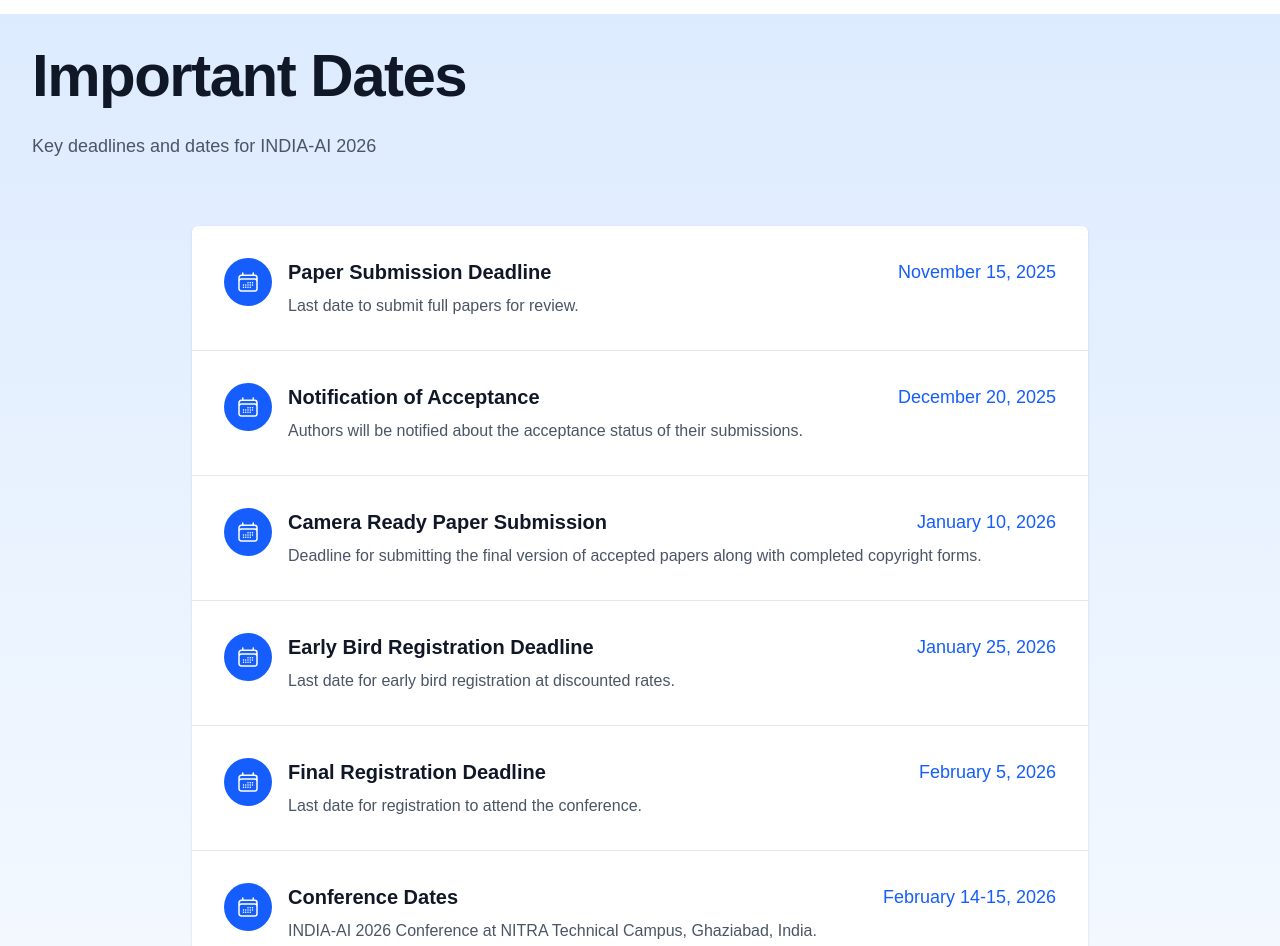
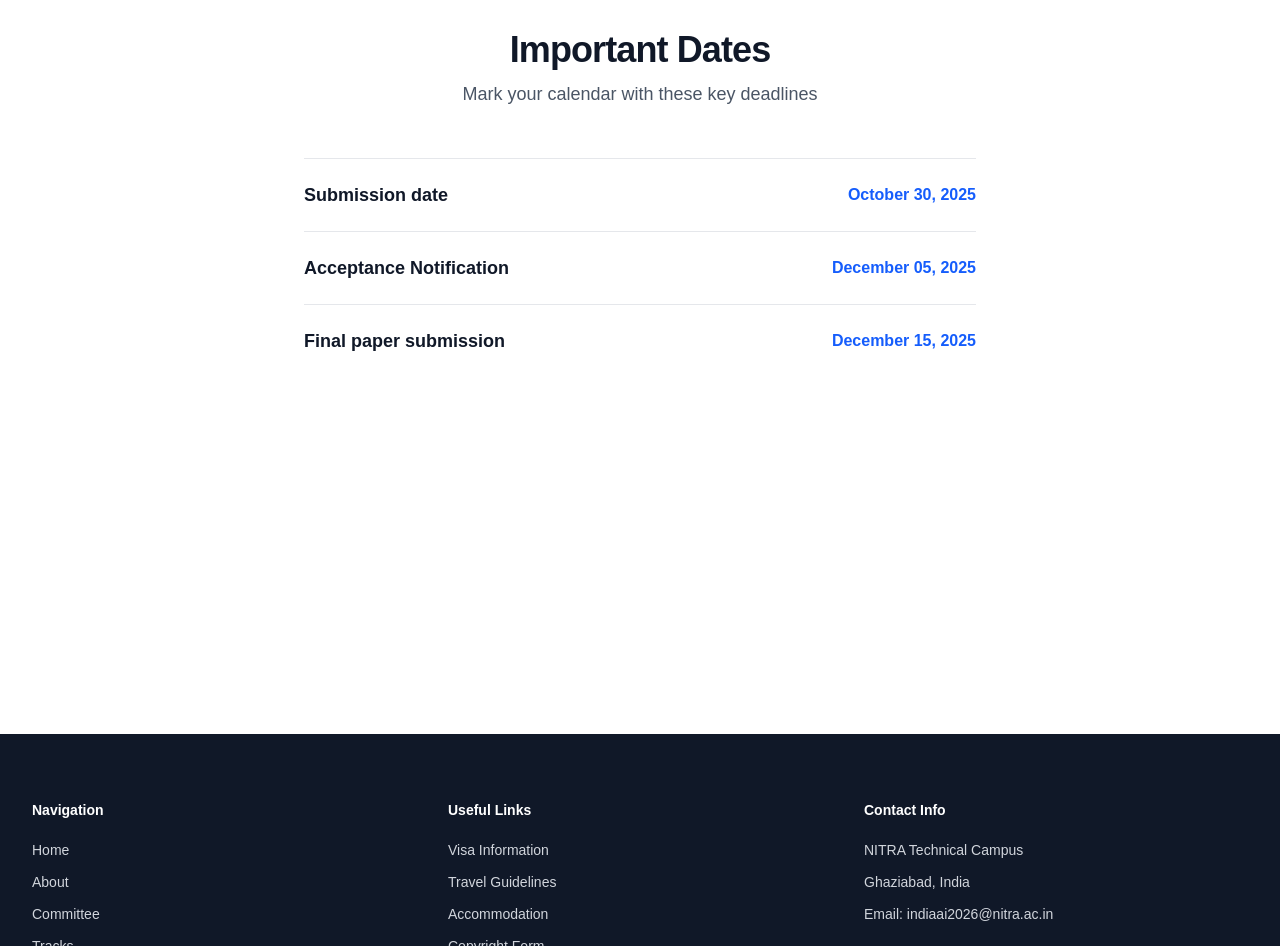
Before and after one commit to priyanshu07072004/india-ai, a Next.js app: page /dates in a window 1280 px wide. Shown: the part 66-1012 px from the top of the page. Built offline with nearby package versions, Linux system fonts and the light colour scheme.

Commit message:
changes in committee

```diff
--- a/app/components/ImportantDates.tsx
+++ b/app/components/ImportantDates.tsx
@@ -1,31 +1,20 @@
+
 'use client';
 
 import { motion } from 'framer-motion';
 
 const dates = [
   {
-    date: 'November 15, 2025',
-    description: 'Paper Submission Deadline',
+    date: 'October 30, 2025',
+    description: 'Submission date',
   },
   {
-    date: 'December 20, 2025',
-    description: 'Notification of Acceptance',
+    date: 'December 05, 2025',
+    description: 'Acceptance Notification',
   },
   {
-    date: 'January 10, 2026',
-    description: 'Camera Ready Paper Submission',
-  },
-  {
-    date: 'January 25, 2026',
-    description: 'Early Bird Registration Deadline',
-  },
-  {
-    date: 'February 5, 2026',
-    description: 'Final Registration Deadline',
-  },
-  {
-    date: 'February 14-15, 2026',
-    description: 'Conference Dates',
+    date: 'December 15, 2025',
+    description: 'Final paper submission',
   },
 ];
 
@@ -62,15 +51,6 @@
               </motion.li>
             ))}
           </ul>
-
-          <div className="mt-8 flex justify-center">
-            <a
-              href="/dates"
-              className="text-sm font-semibold leading-6 text-blue-600 hover:text-blue-500"
-            >
-              View detailed schedule <span aria-hidden="true">→</span>
-            </a>
-          </div>
         </div>
       </div>
     </div>
--- a/app/dates/page.tsx
+++ b/app/dates/page.tsx
@@ -1,100 +1,54 @@
-import { Metadata } from 'next';
+'use client';
 
-export const metadata: Metadata = {
-  title: 'Important Dates | INDIA-AI 2026',
-  description: 'Important Dates for the First International Conference on Innovations and Developments in Intelligent Applications with AI (INDIA-AI)',
-};
+import { motion } from 'framer-motion';
 
 const dates = [
   {
-    date: 'November 15, 2025',
-    description: 'Paper Submission Deadline',
-    details: 'Last date to submit full papers for review.',
+    date: 'October 30, 2025',
+    description: 'Submission date',
   },
   {
-    date: 'December 20, 2025',
-    description: 'Notification of Acceptance',
-    details: 'Authors will be notified about the acceptance status of their submissions.',
+    date: 'December 05, 2025',
+    description: 'Acceptance Notification',
   },
   {
-    date: 'January 10, 2026',
-    description: 'Camera Ready Paper Submission',
-    details: 'Deadline for submitting the final version of accepted papers along with completed copyright forms.',
-  },
-  {
-    date: 'January 25, 2026',
-    description: 'Early Bird Registration Deadline',
-    details: 'Last date for early bird registration at discounted rates.',
-  },
-  {
-    date: 'February 5, 2026',
-    description: 'Final Registration Deadline',
-    details: 'Last date for registration to attend the conference.',
-  },
-  {
-    date: 'February 14-15, 2026',
-    description: 'Conference Dates',
-    details: 'INDIA-AI 2026 Conference at NITRA Technical Campus, Ghaziabad, India.',
+    date: 'December 15, 2025',
+    description: 'Final paper submission',
   },
 ];
 
-export default function DatesPage() {
+export default function ImportantDates() {
   return (
-    <div className="pt-28 pb-16 bg-gradient-to-b from-blue-100 to-white">
+    <div className="bg-white py-16 sm:py-24">
       <div className="mx-auto max-w-7xl px-6 lg:px-8">
-        <div className="mx-auto max-w-2xl lg:mx-0">
-          <h1 className="text-4xl font-bold tracking-tight text-gray-900 sm:text-6xl">Important Dates</h1>
-          <p className="mt-6 text-lg leading-8 text-gray-600">
-            Key deadlines and dates for INDIA-AI 2026
+        <div className="mx-auto max-w-2xl text-center">
+          <h2 className="text-3xl font-bold tracking-tight text-gray-900 sm:text-4xl">Important Dates</h2>
+          <p className="mt-2 text-lg leading-8 text-gray-600">
+            Mark your calendar with these key deadlines
           </p>
         </div>
-
-        <div className="mx-auto mt-16 max-w-2xl lg:max-w-4xl">
-          <div className="mt-6">
-            <div className="overflow-hidden bg-white shadow sm:rounded-md">
-              <ul className="divide-y divide-gray-200">
-                {dates.map((item, index) => (
-                  <li key={index} className="px-6 py-8 sm:px-8">
-                    <div className="flex items-start gap-x-4">
-                      <div className="flex-shrink-0 bg-blue-600 rounded-full p-3">
-                        <svg className="h-6 w-6 text-white" fill="none" viewBox="0 0 24 24" strokeWidth={1.5} stroke="currentColor">
-                          <path strokeLinecap="round" strokeLinejoin="round" d="M6.75 3v2.25M17.25 3v2.25M3 18.75V7.5a2.25 2.25 0 012.25-2.25h13.5A2.25 2.25 0 0121 7.5v11.25m-18 0A2.25 2.25 0 005.25 21h13.5A2.25 2.25 0 0021 18.75m-18 0v-7.5A2.25 2.25 0 015.25 9h13.5A2.25 2.25 0 0121 11.25v7.5m-9-6h.008v.008H12v-.008zM12 15h.008v.008H12V15zm0 2.25h.008v.008H12v-.008zM9.75 15h.008v.008H9.75V15zm0 2.25h.008v.008H9.75v-.008zM7.5 15h.008v.008H7.5V15zm0 2.25h.008v.008H7.5v-.008zm6.75-4.5h.008v.008h-.008v-.008zm0 2.25h.008v.008h-.008V15zm0 2.25h.008v.008h-.008v-.008zm2.25-4.5h.008v.008H16.5v-.008zm0 2.25h.008v.008H16.5V15z" />
-                        </svg>
-                      </div>
-                      <div className="flex-1 min-w-0">
-                        <div className="flex items-center justify-between">
-                          <p className="text-xl font-semibold text-gray-900 truncate">{item.description}</p>
-                          <p className="mt-0 text-lg font-medium text-blue-600">{item.date}</p>
-                        </div>
-                        <p className="mt-2 text-base text-gray-600">{item.details}</p>
-                      </div>
-                    </div>
-                  </li>
-                ))}
-              </ul>
-            </div>
-          </div>
-
-          <div className="mt-12 bg-gray-50 p-6 rounded-lg">
-            <h2 className="text-2xl font-bold tracking-tight text-gray-900">Note</h2>
-            <div className="mt-4 text-lg text-gray-600">
-              <p className="mb-4">
-                All deadlines are at 11:59 PM Anywhere on Earth (AoE) time on the date listed.
-              </p>
-              <p>
-                Please ensure that all submissions and registrations are completed before the respective deadlines. Late submissions or registrations may not be accepted.
-              </p>
-            </div>
-          </div>
-
-          <div className="mt-12">
-            <h2 className="text-2xl font-bold tracking-tight text-gray-900">Conference Schedule</h2>
-            <div className="mt-4 text-lg text-gray-600">
-              <p>
-                The detailed conference schedule will be available closer to the event date. It will include information about keynote speakers, paper presentations, panel discussions, and other activities.
-              </p>
-            </div>
-          </div>
+        <div className="mx-auto mt-12 max-w-2xl border-t border-gray-200">
+          <ul className="divide-y divide-gray-200">
+            {dates.map((item, index) => (
+              <motion.li
+                key={item.date}
+                className="py-6 flex flex-col-reverse sm:flex-row sm:justify-between sm:gap-x-6"
+                initial={{ opacity: 0, y: 20 }}
+                animate={{ opacity: 1, y: 0 }}
+                transition={{ duration: 0.5, delay: index * 0.1 }}
+              >
+                <div className="mt-3 sm:mt-0">
+                  <p className="text-lg font-semibold leading-6 text-gray-900">{item.description}</p>
+                </div>
+                <time
+                  dateTime={item.date}
+                  className="flex-none text-md font-semibold leading-6 text-blue-600"
+                >
+                  {item.date}
+                </time>
+              </motion.li>
+            ))}
+          </ul>
         </div>
       </div>
     </div>
```
Also changed, not shown: app/committee/page.tsx (+107 -56 lines).
